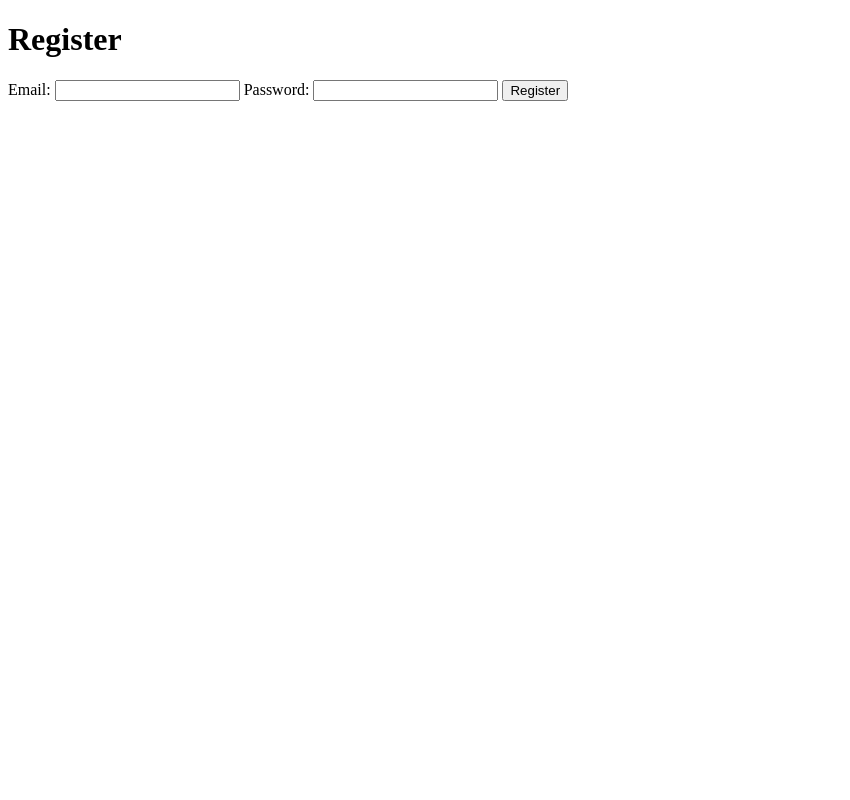
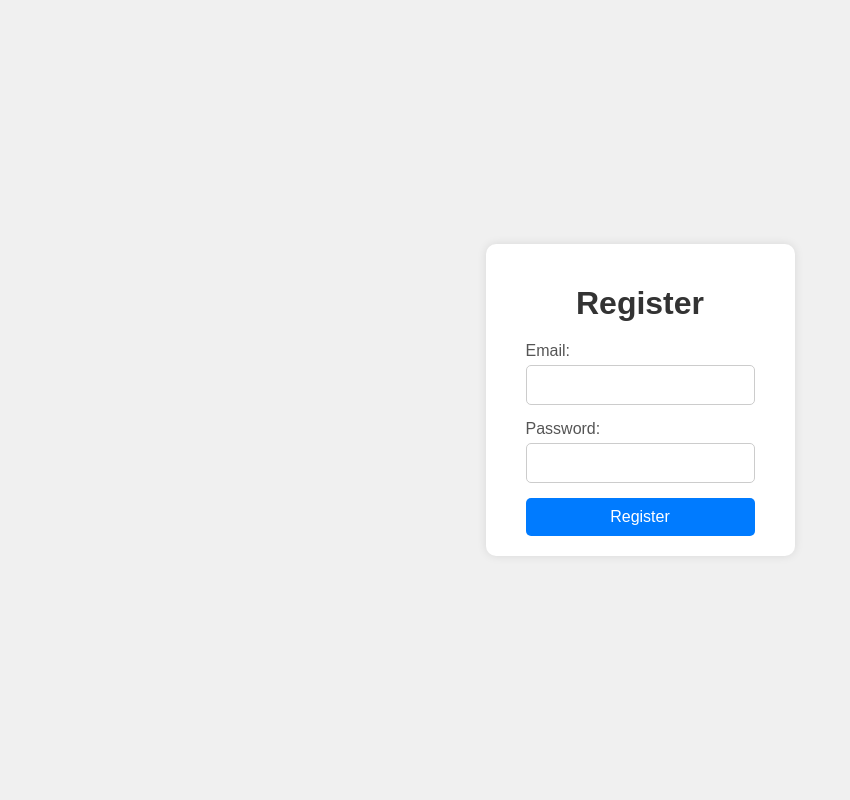
Before and after one commit to masthansaginala/ComputerSystemsSecurityAssignment, a Flask app: page /register in a window 1280 px wide. Shown: the whole page, without its empty margins (0-850 px from the left). Run offline with Flask 3, Linux system fonts and the light colour scheme; some libraries are stand-ins or nearby versions.

Commit message:
added_css_code_page

```diff
--- a/templates/register.html
+++ b/templates/register.html
@@ -2,16 +2,70 @@
 <html lang="en">
 <head>
     <meta charset="UTF-8">
+    <meta name="viewport" content="width=device-width, initial-scale=1.0">
     <title>Register</title>
+    <style>
+        body {
+            display: flex;
+            justify-content: center;
+            align-items: center;
+            height: 100vh;
+            margin: 0;
+            font-family: Arial, sans-serif;
+            background-color: #f0f0f0;
+        }
+        .container {
+            background: white;
+            padding: 20px 40px;
+            border-radius: 10px;
+            box-shadow: 0 0 10px rgba(0, 0, 0, 0.1);
+            text-align: center;
+        }
+        h1 {
+            margin-bottom: 20px;
+            color: #333;
+        }
+        form {
+            display: flex;
+            flex-direction: column;
+        }
+        label {
+            margin-bottom: 5px;
+            color: #555;
+            text-align: left;
+        }
+        input {
+            margin-bottom: 15px;
+            padding: 10px;
+            border: 1px solid #ccc;
+            border-radius: 5px;
+            font-size: 16px;
+        }
+        button {
+            padding: 10px 20px;
+            font-size: 16px;
+            color: white;
+            background-color: #007bff;
+            border: none;
+            border-radius: 5px;
+            cursor: pointer;
+            transition: background-color 0.3s ease;
+        }
+        button:hover {
+            background-color: #0056b3;
+        }
+    </style>
 </head>
 <body>
+    <div class="container">
         <h1>Register</h1>
         <form action="{{ url_for('register') }}" method="POST">
             <label for="email">Email:</label>
-        <input type="email" name="email" required>
+            <input type="email" name="email" id="email" required>
             <label for="password">Password:</label>
-        <input type="password" name="password" required>
+            <input type="password" name="password" id="password" required>
             <button type="submit">Register</button>
         </form>
+    </div>
 </body>
 </html>
```
Lines whose indentation alone changed are shown as unchanged.
